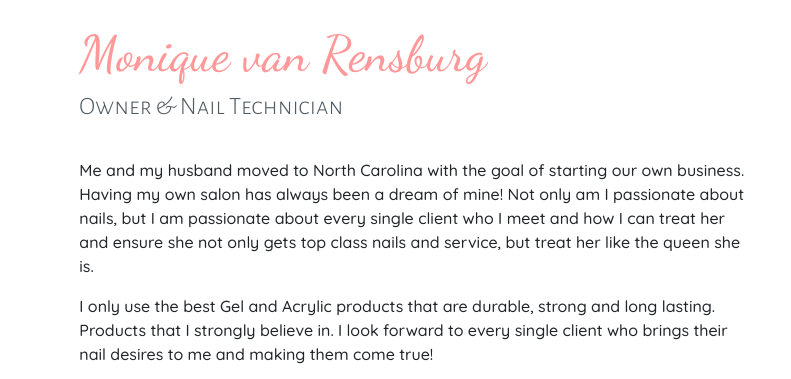
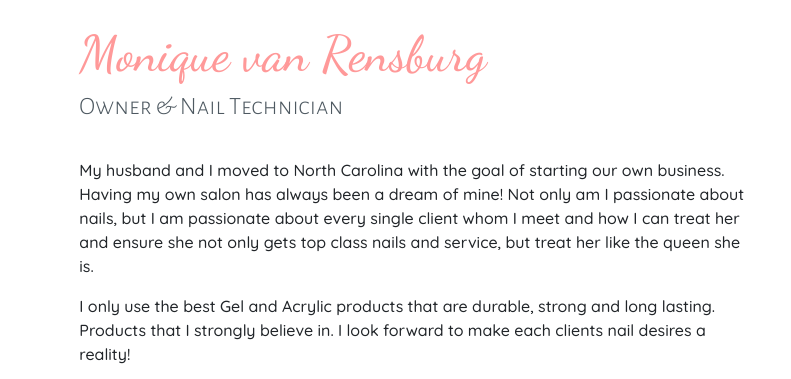
Before and after one commit to DVR98/Mooinailsco.github.io, a plain HTML site: page index.html in a window 1280 px wide. Shown: the part 796-1175 px from the top of the page, 489-1280 px from the left. Drawn offline with nearby package versions, Linux system fonts and the light colour scheme.

Commit message:
Fixed grammar error in about section

```diff
--- a/index.html
+++ b/index.html
@@ -126,8 +126,8 @@
             <h5>Owner & Nail Technician</h5>
           </section>
           <section id="about_background" class="container-fluid pt-3">
-            <p>Me and my husband moved to North Carolina with the goal of starting our own business. Having my own salon has always been a dream of mine! Not only am I passionate about nails, but I am passionate about every single client who I meet and how I can treat her and ensure she not only gets top class nails and service, but treat her like the queen she is. </p>
-            <p>I only use the best Gel and Acrylic products that are durable, strong and long lasting. Products that I strongly believe in. I look forward to every single client who brings their nail desires to me and making them come true! </p>
+            <p>My husband and I moved to North Carolina with the goal of starting our own business. Having my own salon has always been a dream of mine! Not only am I passionate about nails, but I am passionate about every single client whom I meet and how I can treat her and ensure she not only gets top class nails and service, but treat her like the queen she is. </p>
+            <p>I only use the best Gel and Acrylic products that are durable, strong and long lasting. Products that I strongly believe in. I look forward to make each clients nail desires a reality! </p>
             <p>Visit any of my Social Media pages for more of my work and Nail Inspiration or contact me for more information.</p>
           </section>
         </section>
```
